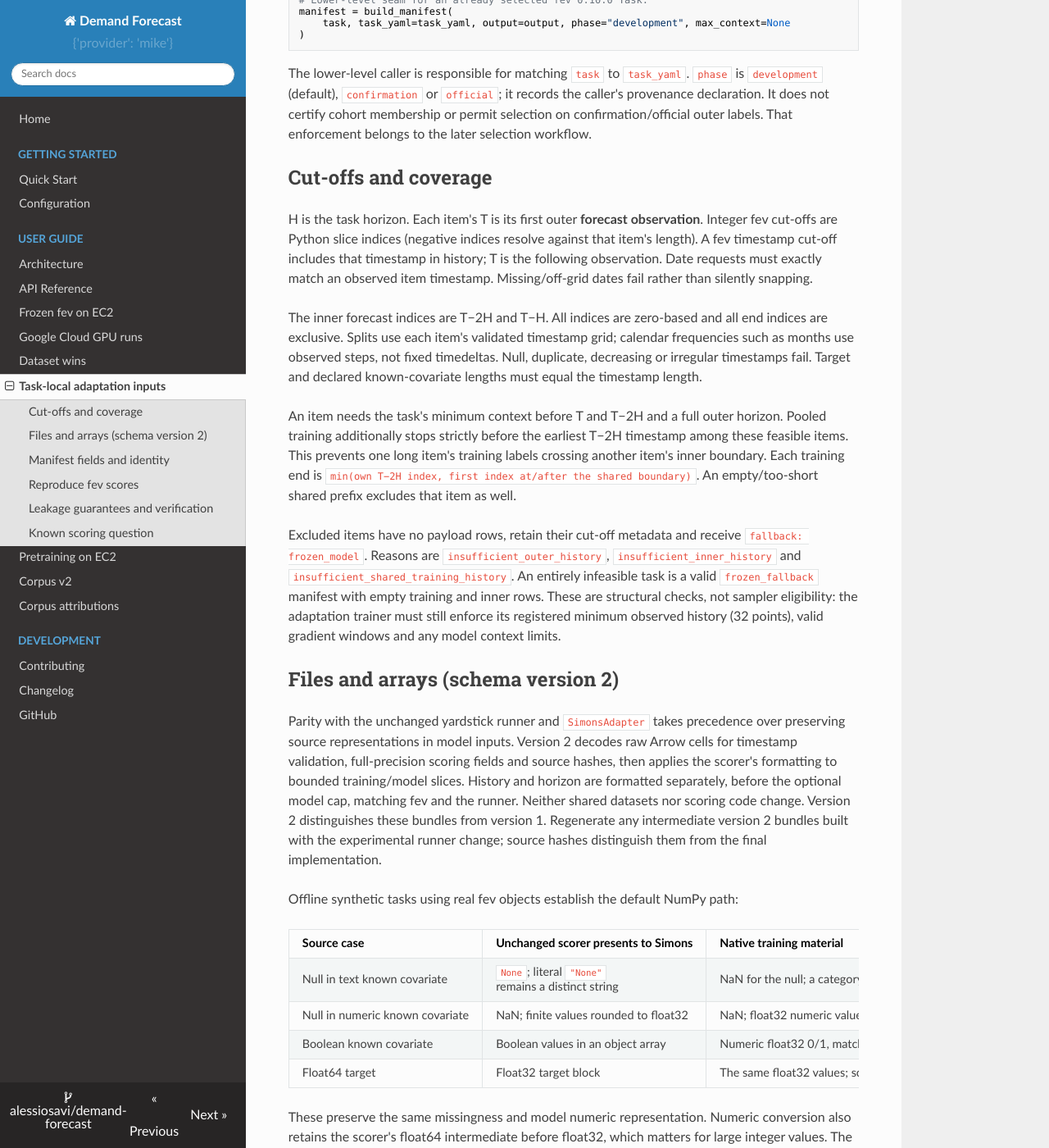
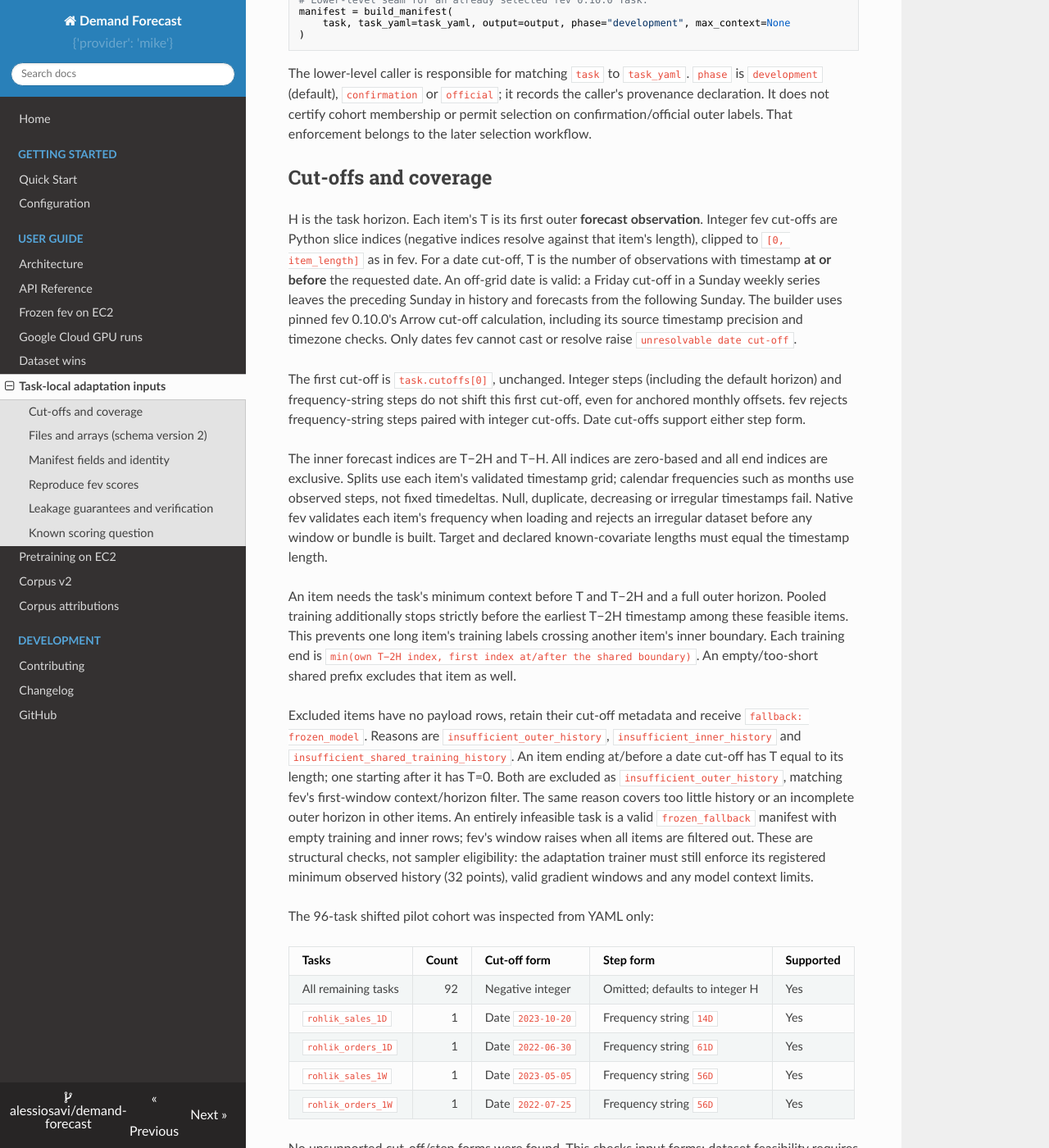
Before and after one commit to alessiosavi/demand-forecast, an MkDocs documentation site: the page built from docs/adaptation.md, in a window 1280 px wide and 1400 px high, scrolled down 571 px. Shown: the whole window at 82% size. Built offline with MkDocs 1.6.1, drawn with Linux system fonts in a browser that asks for light colours; nearby versions of some CDN libraries; some of the changed text lies outside the part shown.

Commit message:
fix(bench): adaptation inputs resolve date cut-offs as fev does
First real pilot: the builder rejected rohlik_sales_1W because its cut-off is
a calendar date between weekly timestamps. The first evaluation origin now
comes from fev's own rule (timestamps up to and including the date, through
fev's helper), for integer and date cut-offs and for integer or
frequency-string window steps; items that end before the cut-off or start
after it are listed as excluded. Tests compare the origin per item with real
fev task objects (weekly, monthly, daily, sub-daily, ragged). All 96 cohort
definitions were checked: 92 use integer cut-offs, the four rohlik tasks use
dates with day-string steps.

```diff
--- a/docs/adaptation.md
+++ b/docs/adaptation.md
@@ -39,14 +39,25 @@ to the later selection workflow.
 
 H is the task horizon. Each item's T is its first outer **forecast observation**.
 Integer fev cut-offs are Python slice indices (negative indices resolve against
-that item's length). A fev timestamp cut-off includes that timestamp in history;
-T is the following observation. Date requests must exactly match an observed
-item timestamp. Missing/off-grid dates fail rather than silently snapping.
+that item's length), clipped to `[0, item_length]` as in fev. For a date cut-off,
+T is the number of observations with timestamp **at or before** the requested
+date. An off-grid date is valid: a Friday cut-off in a Sunday weekly series
+leaves the preceding Sunday in history and forecasts from the following Sunday.
+The builder uses pinned fev 0.10.0's Arrow cut-off calculation, including its
+source timestamp precision and timezone checks. Only dates fev cannot cast or
+resolve raise `unresolvable date cut-off`.
+
+The first cut-off is `task.cutoffs[0]`, unchanged. Integer steps (including the
+default horizon) and frequency-string steps do not shift this first cut-off,
+even for anchored monthly offsets. fev rejects frequency-string steps paired
+with integer cut-offs. Date cut-offs support either step form.
 
 The inner forecast indices are T−2H and T−H. All indices are zero-based and all
 end indices are exclusive. Splits use each item's validated timestamp grid;
 calendar frequencies such as months use observed steps, not fixed timedeltas.
-Null, duplicate, decreasing or irregular timestamps fail. Target and declared
+Null, duplicate, decreasing or irregular timestamps fail. Native fev validates
+each item's frequency when loading and rejects an irregular dataset before any
+window or bundle is built. Target and declared
 known-covariate lengths must equal the timestamp length.
 
 An item needs the task's minimum context before T and T−2H and a full outer
@@ -59,10 +70,29 @@ An empty/too-short shared prefix excludes that item as well.
 Excluded items have no payload rows, retain their cut-off metadata and receive
 `fallback: frozen_model`. Reasons are `insufficient_outer_history`,
 `insufficient_inner_history` and `insufficient_shared_training_history`.
+An item ending at/before a date cut-off has T equal to its length; one starting
+after it has T=0. Both are excluded as `insufficient_outer_history`, matching
+fev's first-window context/horizon filter. The same reason covers too little
+history or an incomplete outer horizon in other items.
 An entirely infeasible task is a valid `frozen_fallback` manifest with empty
-training and inner rows. These are structural checks, not sampler eligibility:
+training and inner rows; fev's window raises when all items are filtered out.
+These are structural checks, not sampler eligibility:
 the adaptation trainer must still enforce its registered minimum observed
 history (32 points), valid gradient windows and any model context limits.
+
+The 96-task shifted pilot cohort was inspected from YAML only:
+
+| Tasks | Count | Cut-off form | Step form | Supported |
+|---|---:|---|---|---|
+| All remaining tasks | 92 | Negative integer | Omitted; defaults to integer H | Yes |
+| `rohlik_sales_1D` | 1 | Date `2023-10-20` | Frequency string `14D` | Yes |
+| `rohlik_orders_1D` | 1 | Date `2022-06-30` | Frequency string `61D` | Yes |
+| `rohlik_sales_1W` | 1 | Date `2023-05-05` | Frequency string `56D` | Yes |
+| `rohlik_orders_1W` | 1 | Date `2022-07-25` | Frequency string `56D` | Yes |
+
+No unsupported cut-off/step forms were found. This checks input forms;
+dataset feasibility requires loading each task and remains unverified by this
+YAML-only inventory.
 
 ## Files and arrays (schema version 2)
 
@@ -196,6 +226,12 @@ and raw known-covariate prefix before float32 conversion, so rounding cannot
 hide a source-value change; excluded items have a null training hash. Changes to dropped values or data values at/after T do not.
 Byte identity is guaranteed for repeated builds in the same software environment;
 writer/source changes are explicitly part of the fingerprint.
+The date cut-off fix keeps schema 2 and preserves in-range integer cut-off
+origins, payload bytes and input hashes. Rebuilding an old integer bundle still
+changes its fingerprint because `versions.builder_sha256` records the changed
+builder source. Preserving that old fingerprint would discard existing source
+provenance. Out-of-range integer origins now record fev's clipped index;
+those items remain excluded.
 
 ## Reproduce fev scores
 
@@ -228,8 +264,9 @@ first file would violate exact scoring-adapter input parity. The fingerprint
 therefore describes permitted effective inputs, not every value in the source.
 
 Offline tests in `tests/test_bench/test_adaptation_data.py` cover native shapes,
-short/ragged items, calendar boundaries, slash names, integer/inclusive date
-cut-offs, covariate roles, causal perturbations, byte determinism, adapter calls,
+short/ragged items, calendar boundaries, slash names, integer/inclusive off-grid
+date cut-offs and step forms against real fev first windows, rejected irregular
+timestamps, covariate roles, causal perturbations, byte determinism, adapter calls,
 and real fev SQL parity. No weights, cloud services or benchmark downloads are
 needed. Real cohort feasibility and model-training behavior require separate
 verification by the subsequent tasks.
```
Also changed, not shown: 2 other files.
